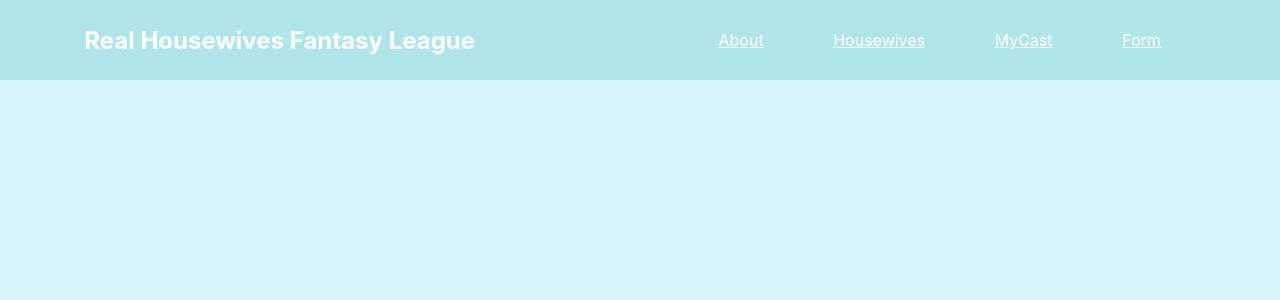
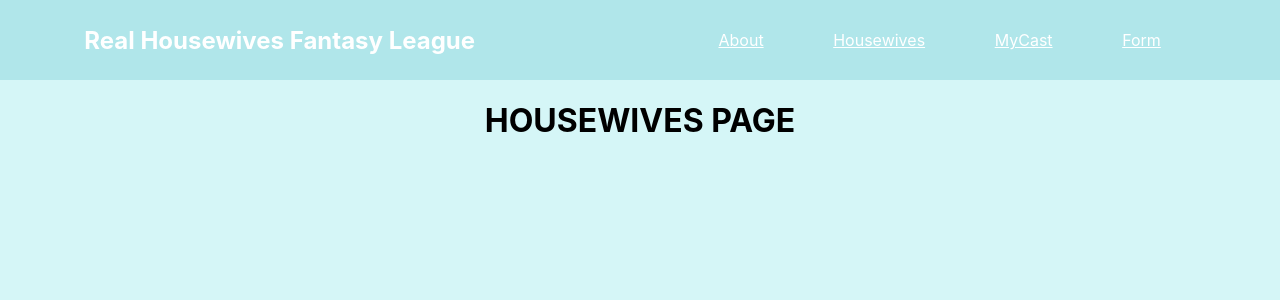
Before and after one commit to mikedannn/real-housewives-fantasy-league, a React (Create React App) app: page /housewivespage in a window 1280 px wide. Shown: the top 300 px of the page. Built offline with nearby package versions, Linux system fonts and the light colour scheme; data requests are answered from the project's data file.

Commit message:
Data populates in the console with useEffect hook

```diff
--- a/db.json
+++ b/db.json
@@ -1,5 +1,5 @@
 {
-    "housewives": [
+    "housewivesData": [
         {
             "id": 1,
             "name": "Bethenny Frankel",
--- a/src/App.js
+++ b/src/App.js
@@ -17,7 +17,7 @@ function App() {
         <Routes>
           <Route exact path='/' element={<Home />}/>
           <Route path='/about' element={<About />}/>
-          <Route path='/housewives' element={<HousewivesPage />}/>
+          <Route path='/housewivespage' element={<HousewivesPage />}/>
           <Route path='/mycast' element={<MyCast />}/>
           <Route path='/form' element={<Form />}/>
         </Routes>
--- a/src/HousewivesPage.js
+++ b/src/HousewivesPage.js
@@ -1,19 +1,22 @@
-import './App.css';
-import HousewifeCard from './HousewifeCard';
+import React, { useEffect } from 'react';
 import MyCast from './MyCast';
 import Form from './Form';
 import HousewivesList from './HousewivesList';
 
-const BASE_URL = "http://localhost:3000/housewives"
+const BASE_URL = "http://localhost:3002/housewivesData"
 
 function HousewivesPage() {
 
+  useEffect(() => {
+    fetch(BASE_URL)
+    .then((response) => response.json())
+    .then((housewivesData) => console.log(housewivesData))
+  }, [])
+
   return (
-    <main>
-      <Form />
-      <HousewivesList />
-      <MyCast />
-    </main>
+    <div>
+      <h1>HOUSEWIVES PAGE</h1>
+    </div>
   );
 }
 
--- a/src/NavBar.js
+++ b/src/NavBar.js
@@ -15,7 +15,7 @@ function NavBar() {
             <Link style={NavStyle} to='/about'>
                 <li>About</li>
             </Link>
-            <Link style={NavStyle} to='/housewives'>
+            <Link style={NavStyle} to='/housewivespage'>
                 <li>Housewives</li>
             </Link>
             <Link style={NavStyle} to='/mycast'>
```
